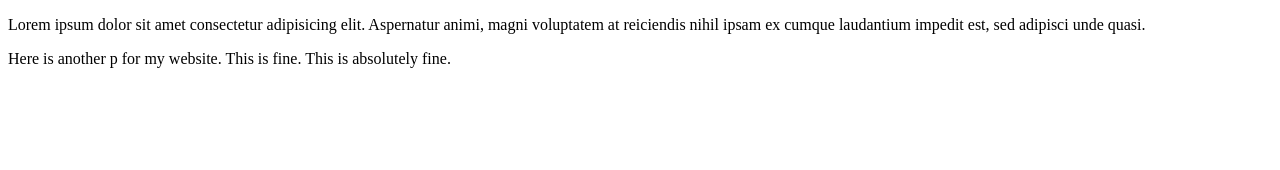
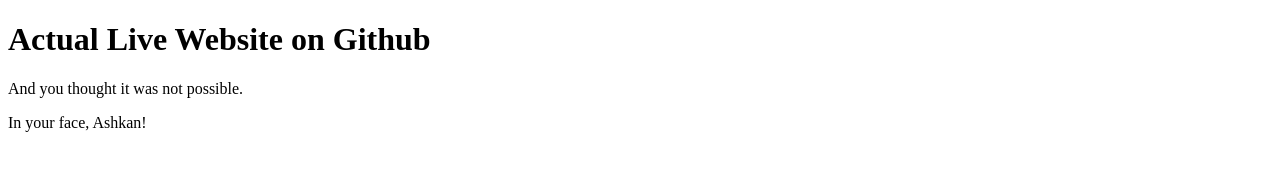
Before and after one commit to herebedragons87/lonelyloveseat, a plain HTML site: page index.html in a window 1280 px wide. Drawn offline with Linux system fonts and the light colour scheme.

Commit message:
made the words make sense

```diff
--- a/index.html
+++ b/index.html
@@ -6,8 +6,10 @@
     <title>First Github Site Windows</title>
 </head>
 <body>
-    <p>Lorem ipsum dolor sit amet consectetur adipisicing elit. Aspernatur animi, magni voluptatem at reiciendis nihil ipsam ex cumque laudantium impedit est, sed adipisci unde quasi.</p>
 
-    <p>Here is another p for my website. This is fine. This is absolutely fine.</p>
+    <h1>Actual Live Website on Github</h1>
+    <p>And you thought it was not possible.</p>
+
+    <p>In your face, Ashkan!</p>
 </body>
 </html>
```
